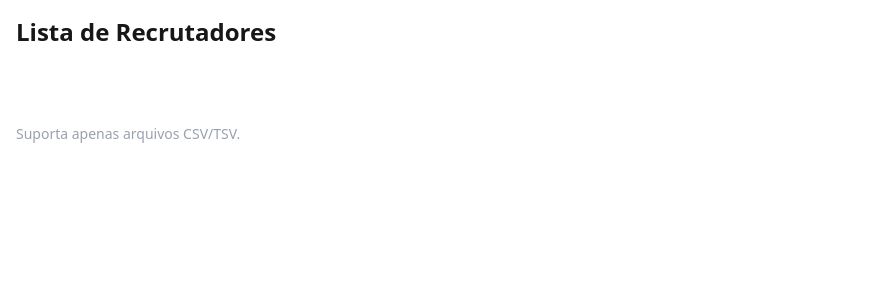
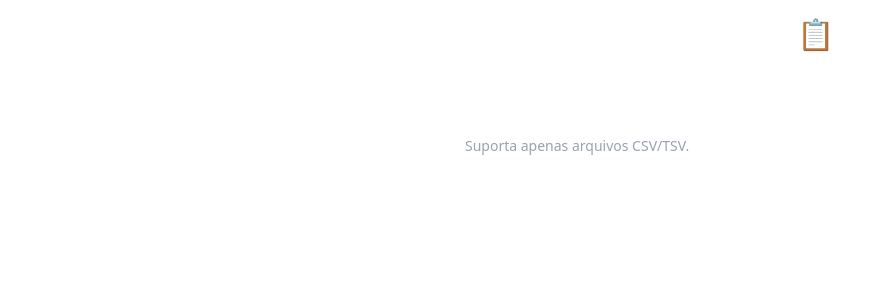
Before and after one commit to juanevangelista1/recruiter-list, a Next.js app: page / in a window 1280 px wide. Shown: the top 300 px of the page, without its empty margins (0-876 px from the left). Built offline with nearby package versions, Linux system fonts and the light colour scheme.

Commit message:
feat: add main page with recruiter list display and file upload functionality.

```diff
--- a/src/app/page.tsx
+++ b/src/app/page.tsx
@@ -1,5 +1,6 @@
 'use client';
-import { FileUploader, Recruiter } from '@/components/fileUploader';
+import { Recruiter } from '@/types';
+import { FileUploader } from '@/components/fileUploader';
 import { RecruiterList } from '@/components/recruiterList';
 
 import { useState } from 'react';
@@ -9,8 +10,10 @@
 
 	return (
 		<div className='container mx-auto p-4'>
-			<h1 className='text-2xl font-bold mb-4'>Lista de Recrutadores</h1>
-			<FileUploader onDataLoaded={setRecruiters} />
+			<h1 className='text-3xl font-bold mb-6 text-center text-white'>Recruiter List Manager 📋</h1>
+			<div className='flex flex-col items-center'>
+				<FileUploader onDataLoaded={setRecruiters} />
+			</div>
 			{recruiters.length > 0 && <RecruiterList recruiters={recruiters} />}
 		</div>
 	);
--- a/src/components/recruiterList/index.tsx
+++ b/src/components/recruiterList/index.tsx
@@ -1,4 +1,4 @@
-import { Recruiter } from '../fileUploader';
+import { Recruiter } from '@/types';
 import { RecruiterItem } from '../recruiterItem';
 
 interface RecruiterListProps {
@@ -7,11 +7,14 @@
 
 export function RecruiterList({ recruiters }: RecruiterListProps) {
 	return (
-		<ol className='list-decimal pl-6 flex flex-col items-start flex-wrap max-h-[85vh] overflow-y-auto'>
-			{recruiters.map((recruiter, index) => (
+		<ol className='list-decimal pl-6 flex flex-col items-start flex-wrap max-h-[85vh] overflow-y-auto w-full'>
+			<li className='sticky top-0 bg-gray-900 w-full p-2 border-b-2 border-blue-500 z-10 font-bold'>
+				Perfis Encontrados ({recruiters.length})
+			</li>
+			{recruiters.map((recruiter) => (
 				<li
-					key={index}
-					className='mx-5'>
+					key={recruiter.linkedin}
+					className='mx-5 w-full'>
 					<RecruiterItem recruiter={recruiter} />
 				</li>
 			))}
```
